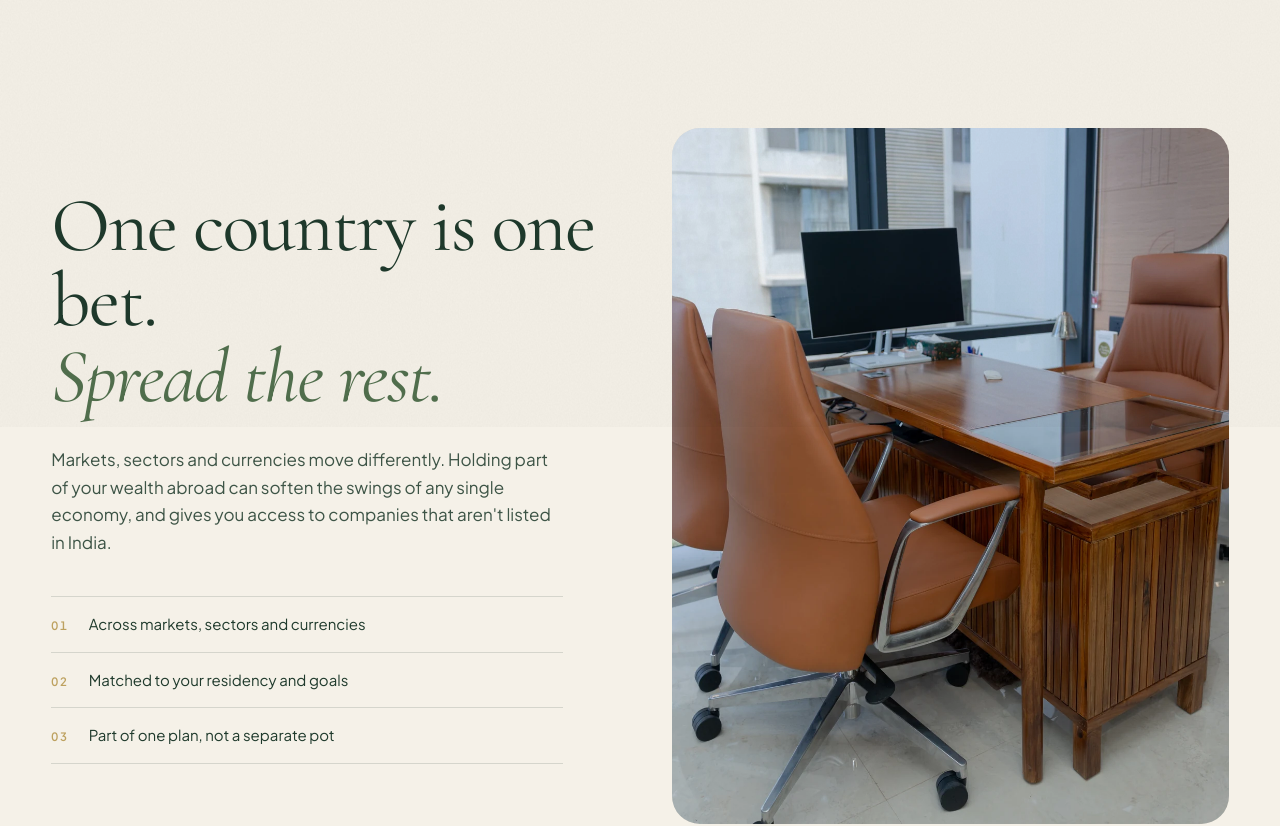
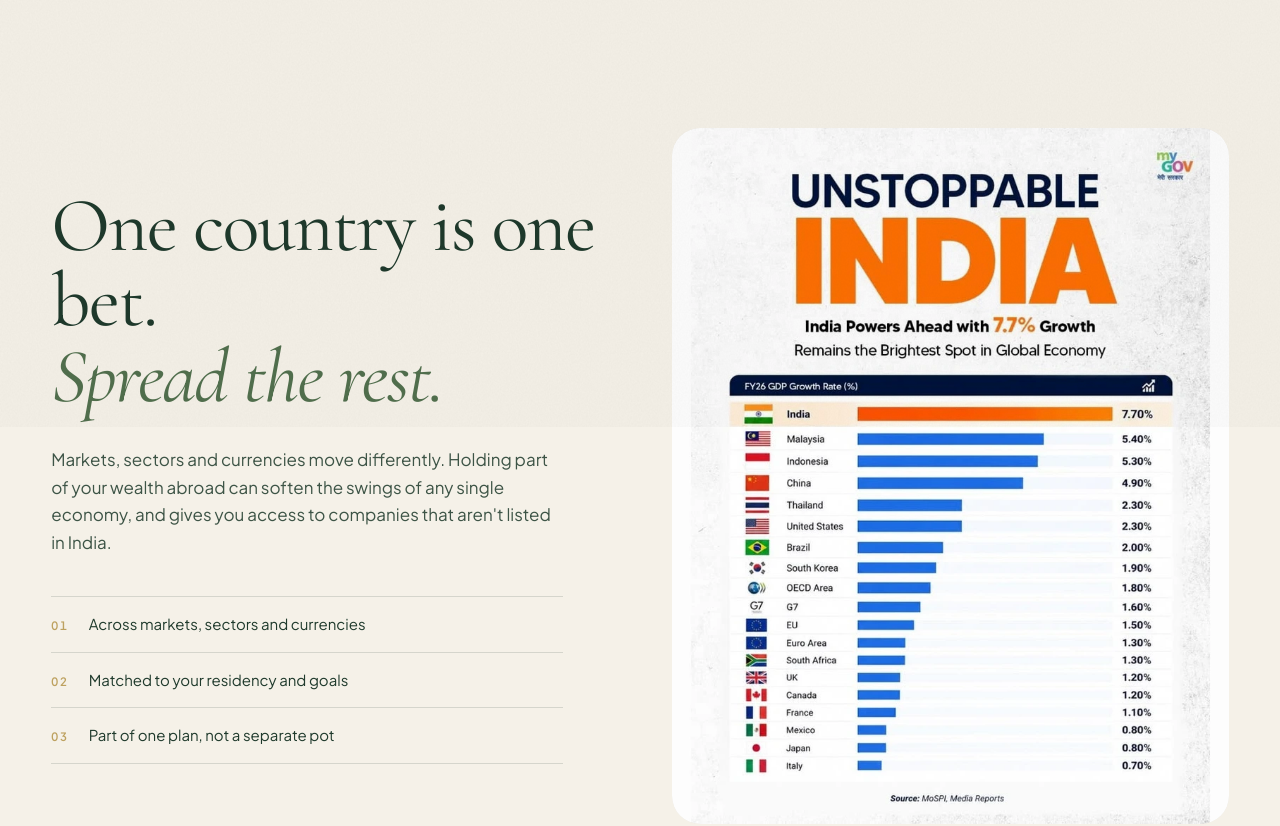
Before and after one commit to Ankit-singh-dot/greenshotwealth, a Next.js app: page /global-investing in a window 1280 px wide. Shown: the part 800-1626 px from the top of the page. Built offline with nearby package versions, Linux system fonts and the light colour scheme; a web font is replaced by a local one.

Commit message:
section_3_improvemnt  app/global-investing/page.tsx

```diff
--- a/app/global-investing/page.tsx
+++ b/app/global-investing/page.tsx
@@ -12,8 +12,8 @@ const content: InvestContent = {
     title: ["One country is one bet.", "Spread the rest."],
     body: "Markets, sectors and currencies move differently. Holding part of your wealth abroad can soften the swings of any single economy, and gives you access to companies that aren't listed in India.",
     points: ["Across markets, sectors and currencies", "Matched to your residency and goals", "Part of one plan, not a separate pot"],
-    image: "/office/office_consultation_portrait.webp",
-    imageAlt: "The Green Shoots advisory consultation desk overlooking the city in Mumbai",
+    image: "/images/india_gdp_growth_4x5.webp",
+    imageAlt: "UNSTOPPABLE INDIA - FY26 GDP Growth Rate ranking India as the brightest spot at 7.7% vs global economies",
   },
   solutionsTitle: ["Ways to invest", "beyond India."],
   solutions: [
@@ -25,7 +25,13 @@ const content: InvestContent = {
   ],
   spread: [
     { src: "/new_images/pexels-olia-danilevich-5466785.jpg", alt: "A calculator, notes and US dollar bills on a desk", caption: "Currencies move. The plan holds." },
-    { src: "/office/office_plaque_4x5.webp", alt: "The Green Shoots Wealth official emblem at Mumbai headquarters", caption: "Grounded in discipline. Global in scope." },
+    {
+      src: "/videos/office/office_tour_optimized.jpg",
+      video: "/videos/office/office_tour_optimized.mp4",
+      poster: "/videos/office/office_tour_optimized.jpg",
+      alt: "The Green Shoots Wealth official executive suite at Mumbai headquarters",
+      caption: "Grounded in discipline. Global in scope.",
+    },
   ],
   audiences: {
     heading: ["For NRIs and", "families across borders."],
```
